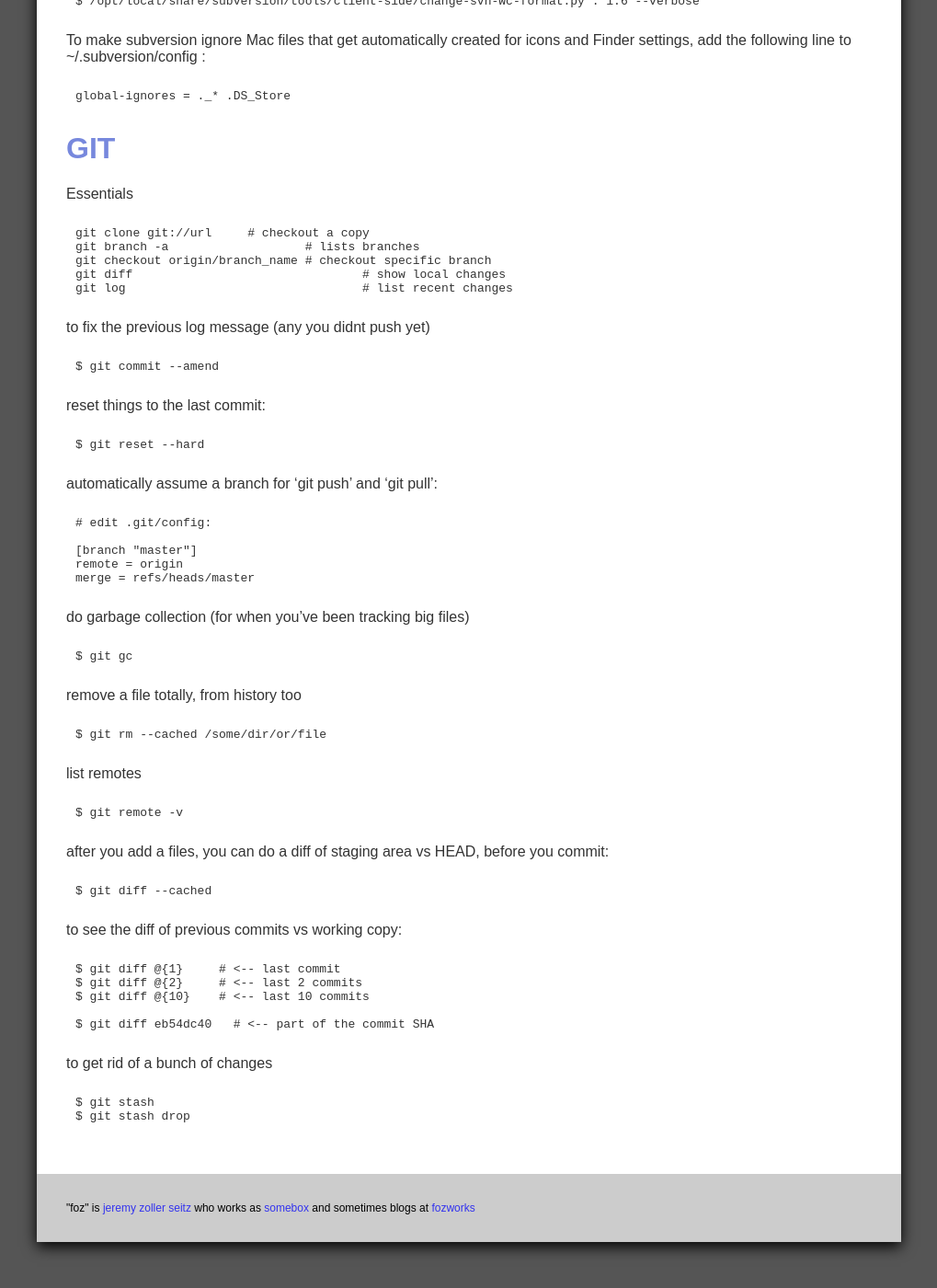
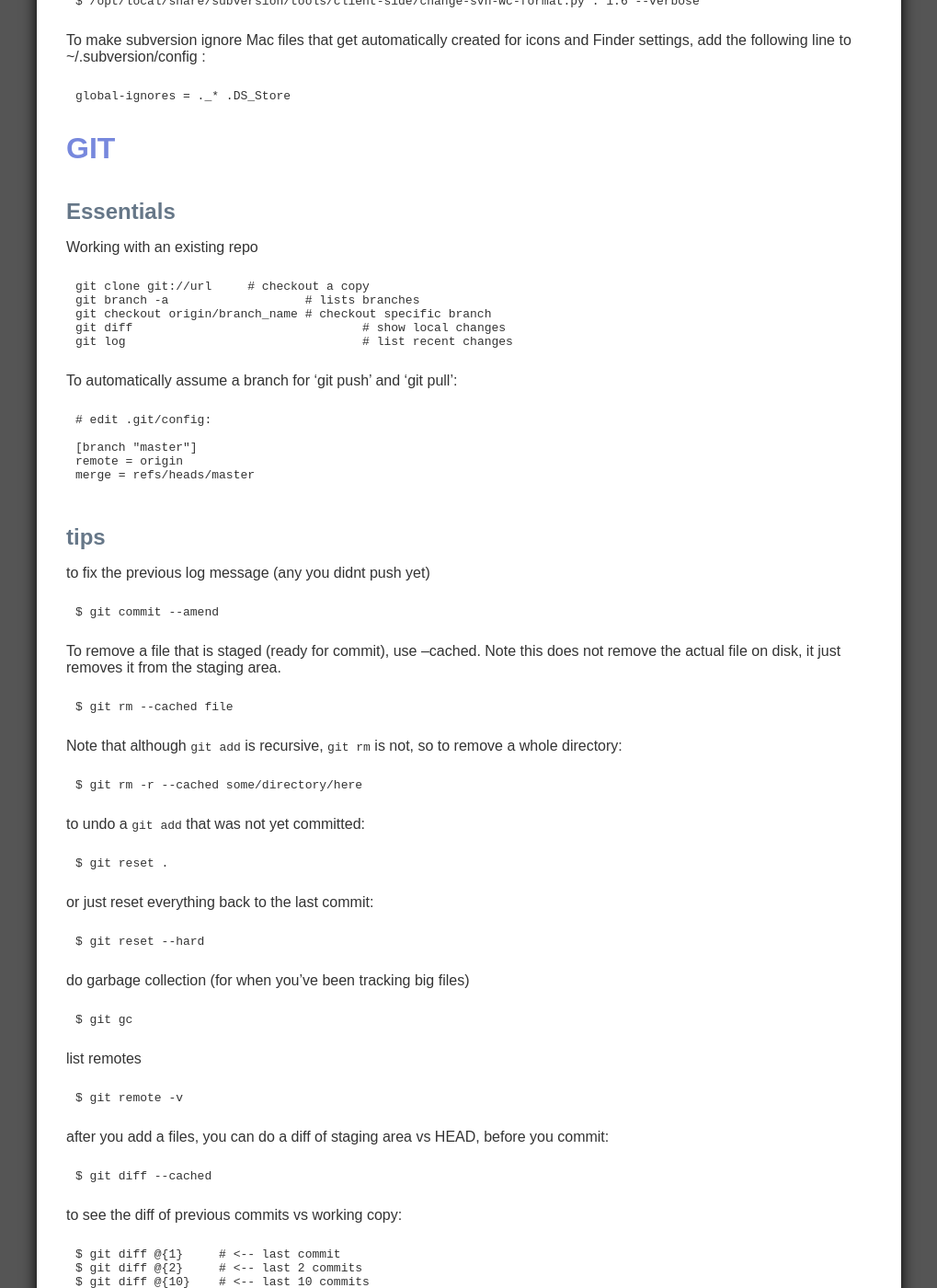
Before and after one commit to foz/foz.github.com, a Jekyll site: the page built from source-control-notes.md, in a window 1280 px wide and 1400 px high, scrolled down 1827 px. Shown: the whole window at 92% size, without its empty margins (130-1149 px from the left). Built offline with Jekyll 4.4.1, drawn with Linux system fonts in a browser that asks for light colours; Markdown is read by kramdown in place of the engine named in the settings; some of the changed text lies outside the part shown.

Commit message:
more notes for rails/debian, some git notes

```diff
--- a/source-control-notes.md
+++ b/source-control-notes.md
@@ -95,7 +95,9 @@
 
 # GIT
 
-Essentials
+## Essentials
+
+Working with an existing repo
 
 	git clone git://url	# checkout a copy
 	git branch -a			# lists branches
@@ -103,15 +105,7 @@
 	git diff				# show local changes
 	git log					# list recent changes
 
-to fix the previous log message (any you didnt push yet)
-
-	$ git commit --amend
-
-reset things to the last commit:
-
-	$ git reset --hard
-
-automatically assume a branch for 'git push' and 'git pull':
+To automatically assume a branch for 'git push' and 'git pull':
 
 	# edit .git/config:
 
@@ -119,13 +113,31 @@
 	remote = origin
 	merge = refs/heads/master
 
+## tips
+
+to fix the previous log message (any you didnt push yet)
+
+	$ git commit --amend
+
+To remove a file that is staged (ready for commit), use --cached. Note this does not remove the actual file on disk, it just removes it from the staging area.
+
+	$ git rm --cached file
+
+Note that although `git add` is recursive, `git rm` is not, so to remove a whole directory:
+
+	$ git rm -r --cached some/directory/here
+
+to undo a `git add` that was not yet committed:
+
+	$ git reset .
+
+or just reset everything back to the last commit:
+
+	$ git reset --hard
+
 do garbage collection (for when you've been tracking big files)
 
 	$ git gc
-
-remove a file totally, from history too
-
-	$ git rm --cached /some/dir/or/file
 
 list remotes
 
@@ -147,3 +159,7 @@
 
 	$ git stash
 	$ git stash drop
+
+after a rejected push, do:
+
+	$ git remote update && git rebase origin/master
```
Also changed, not shown: debian-rails-setup.md (+16 -1 lines).
